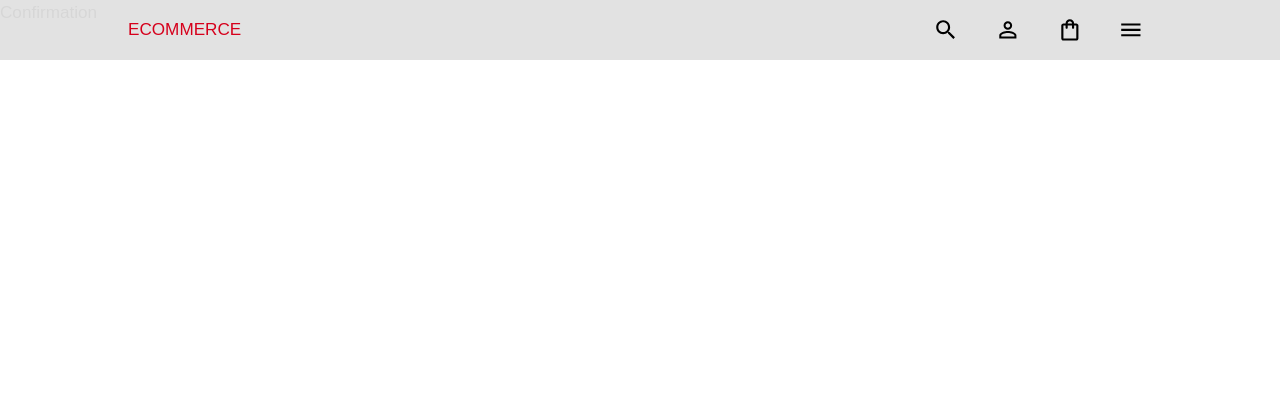
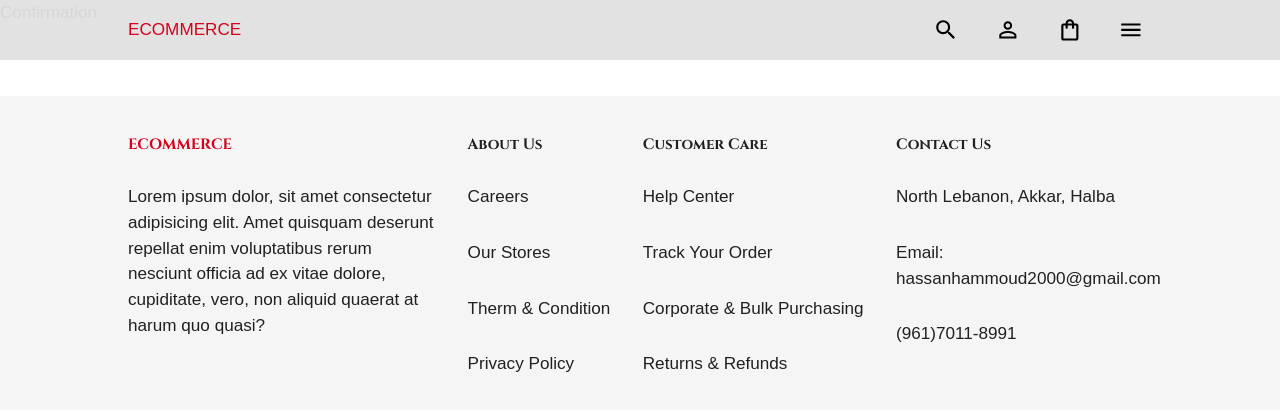
Before and after one commit to Hassan-Hammoud/e-commerce-two, a React (Create React App) app: page /checkout/success in a window 1280 px wide. Shown: the top 410 px of the page. Built offline with nearby package versions, Linux system fonts and the light colour scheme; a web font is replaced by a local one.

Commit message:
finished Home page

```diff
--- a/src/App.js
+++ b/src/App.js
@@ -6,6 +6,7 @@
 import Confirmation from "./scenes/checkout/Confirmation";
 import Navbar from "./scenes/global/Navbar";
 import CartMenu from "./scenes/global/CartMenu";
+import Footer from "./scenes/global/Footer";
 
 const ScrollToTop = () => {
   const { pathname } = useLocation();
@@ -29,6 +30,7 @@
           <Route path="checkout/success" element={<Confirmation />} />
         </Routes>
         <CartMenu />
+        <Footer />
       </BrowserRouter>
     </div>
   );
--- /dev/null
+++ b/src/scenes/global/Footer.jsx
@@ -0,0 +1,70 @@
+import React from "react";
+import { useTheme } from "@mui/material";
+import { Box, Typography } from "@mui/material";
+import { shades } from "../../theme";
+
+const Footer = () => {
+  const {
+    palette: { neutral },
+  } = useTheme();
+  return (
+    <Box mt="70px" p="40px 0" backgroundColor={neutral.light}>
+      <Box
+        width="80%"
+        margin="auto"
+        display="flex"
+        justifyContent="space-between"
+        flexWrap="wrap"
+        rowGap="30px"
+        columnGap="clamp(20px, 30px, 40px)"
+      >
+        <Box width="clamp(20%, 30%, 40%)">
+          <Typography
+            variant="h4"
+            fontWeight="bold"
+            mb="30px"
+            color={shades.secondary[500]}
+          >
+            ECOMMERCE
+          </Typography>
+          <div>
+            Lorem ipsum dolor, sit amet consectetur adipisicing elit. Amet
+            quisquam deserunt repellat enim voluptatibus rerum nesciunt officia
+            ad ex vitae dolore, cupiditate, vero, non aliquid quaerat at harum
+            quo quasi?
+          </div>
+        </Box>
+        <Box>
+          <Typography variant="h4" fontWeight="bold" mb="30px">
+            About Us
+          </Typography>
+          <Typography mb="30px">Careers</Typography>
+          <Typography mb="30px">Our Stores</Typography>
+          <Typography mb="30px">Therm & Condition</Typography>
+          <Typography mb="30px">Privacy Policy</Typography>
+        </Box>
+
+        <Box>
+          <Typography variant="h4" fontWeight="bold" mb="30px">
+            Customer Care
+          </Typography>
+          <Typography mb="30px">Help Center</Typography>
+          <Typography mb="30px">Track Your Order</Typography>
+          <Typography mb="30px">Corporate & Bulk Purchasing</Typography>
+          <Typography mb="30px">Returns & Refunds</Typography>
+        </Box>
+
+        <Box width="clamp(20%, 25%, 30%)">
+          <Typography variant="h4" fontWeight="bold" mb="30px">
+            Contact Us
+          </Typography>
+          <Typography mb="30px">North Lebanon, Akkar, Halba</Typography>
+          <Typography mb="30px">Email: hassanhammoud2000@gmail.com</Typography>
+          <Typography mb="30px">(961)7011-8991</Typography>
+        </Box>
+      </Box>
+    </Box>
+  );
+};
+
+export default Footer;
```
